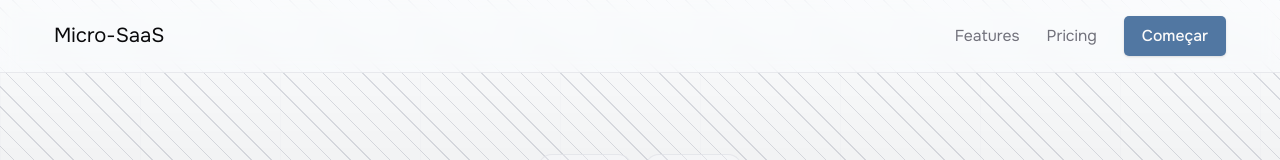
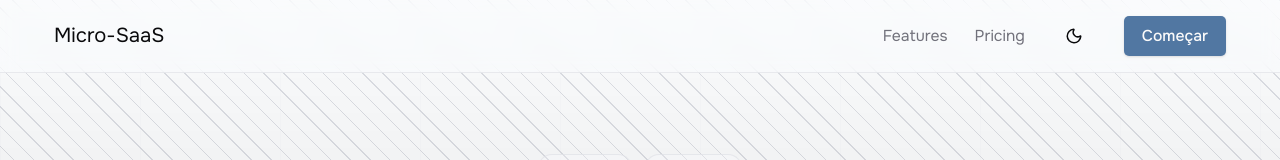
Before and after one commit to alternative-down/landing-page-saas, a React (Vite) app: page / in a window 1280 px wide. Shown: the top 160 px of the page. Built offline with nearby package versions, Linux system fonts and the light colour scheme.

Commit message:
feat: add dark mode support with theme toggle

```diff
--- a/src/App.tsx
+++ b/src/App.tsx
@@ -1,6 +1,7 @@
 import { Button } from '@/components/ui/button'
 import { ArrowUpRight, Flame, Lightbulb } from 'lucide-react'
 import { Separator } from '@/components/ui/separator'
+import { ThemeToggle } from '@/components/theme-toggle'
 import {
   Panel,
   SectionTitle,
@@ -42,6 +43,7 @@
               <a href="#pricing" className="text-sm text-muted-foreground hover:text-foreground">
                 Pricing
               </a>
+              <ThemeToggle />
               <Button>Começar</Button>
             </div>
           </nav>
--- /dev/null
+++ b/src/components/theme-toggle.tsx
@@ -0,0 +1,22 @@
+import { Moon, Sun } from 'lucide-react'
+import { useDarkMode } from '@/hooks/useDarkMode'
+
+export function ThemeToggle() {
+  const { isDark, setIsDark, mounted } = useDarkMode()
+
+  if (!mounted) return <div className="w-10 h-10" />
+
+  return (
+    <button
+      onClick={() => setIsDark(!isDark)}
+      className="inline-flex items-center justify-center rounded-sm w-10 h-10 hover:bg-accent transition-colors"
+      aria-label="Alternar tema"
+    >
+      {isDark ? (
+        <Sun className="h-4 w-4" />
+      ) : (
+        <Moon className="h-4 w-4" />
+      )}
+    </button>
+  )
+}
--- /dev/null
+++ b/src/hooks/useDarkMode.ts
@@ -0,0 +1,31 @@
+import { useEffect, useState } from 'react'
+
+export function useDarkMode() {
+  const [isDark, setIsDark] = useState(false)
+  const [mounted, setMounted] = useState(false)
+
+  useEffect(() => {
+    // Check initial preference
+    const isDarkMode =
+      localStorage.getItem('theme') === 'dark' ||
+      (!localStorage.getItem('theme') && window.matchMedia('(prefers-color-scheme: dark)').matches)
+
+    setIsDark(isDarkMode)
+    setMounted(true)
+  }, [])
+
+  useEffect(() => {
+    if (!mounted) return
+
+    const html = document.documentElement
+    if (isDark) {
+      html.classList.add('dark')
+      localStorage.setItem('theme', 'dark')
+    } else {
+      html.classList.remove('dark')
+      localStorage.setItem('theme', 'light')
+    }
+  }, [isDark, mounted])
+
+  return { isDark, setIsDark, mounted }
+}
```
